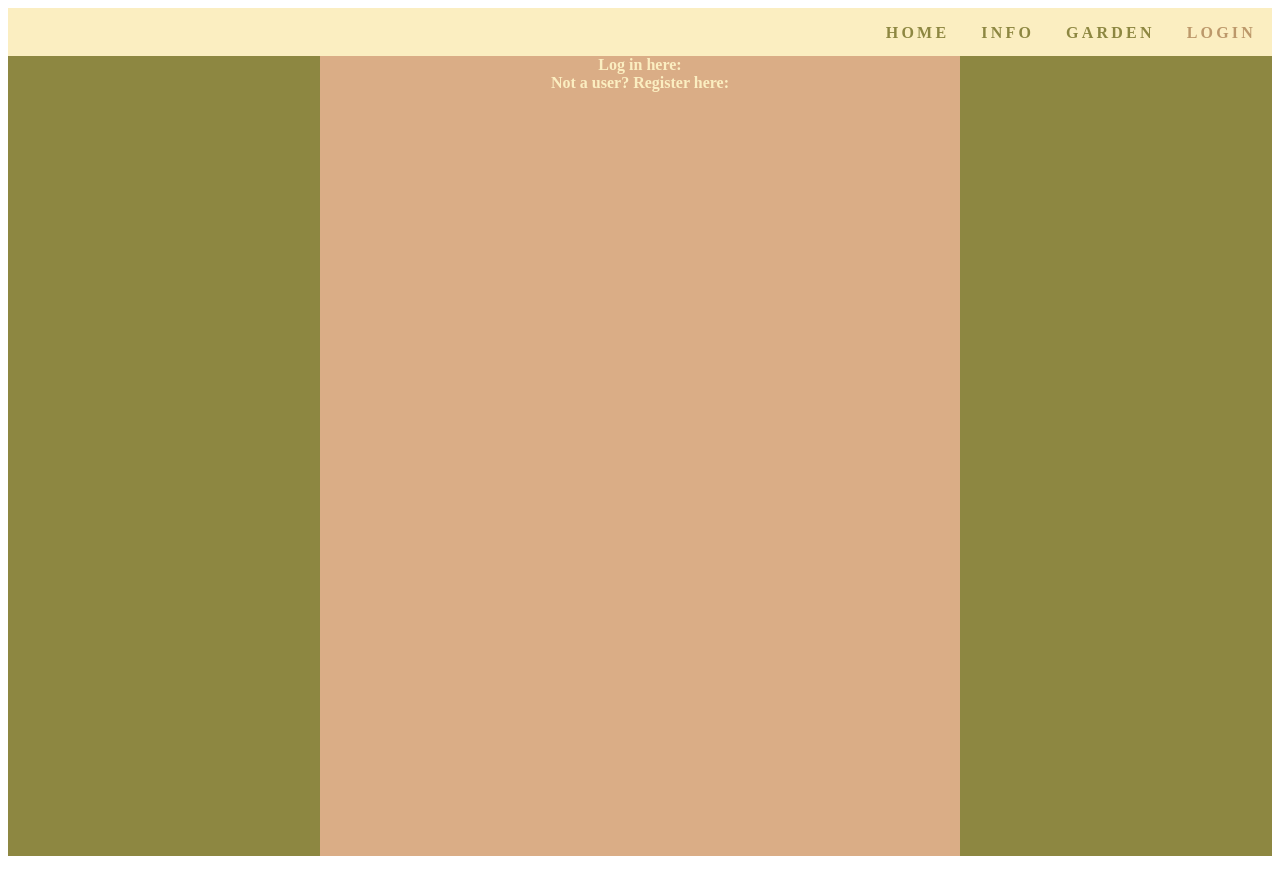
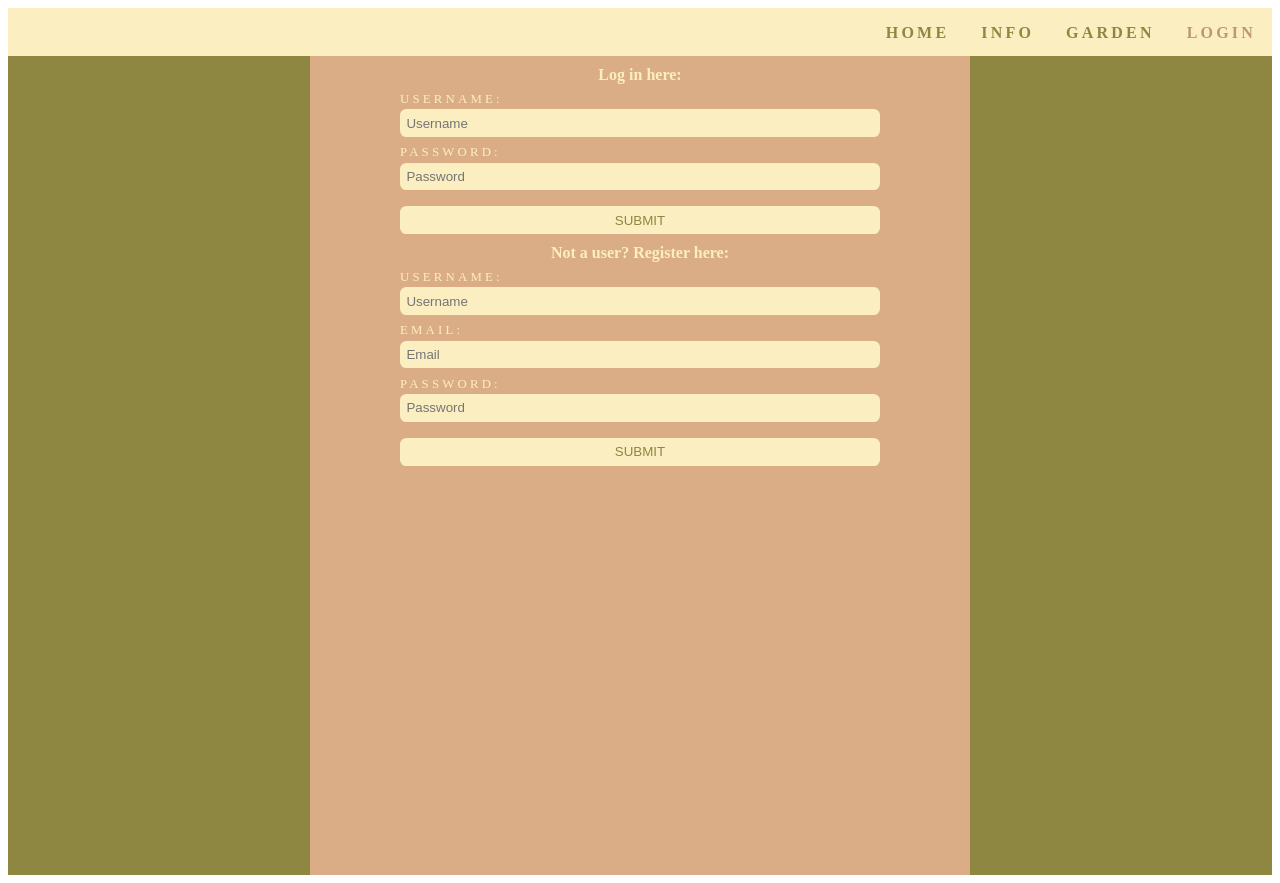
Before and after one commit to YouGuavas/gardening-tracker, a React (Create React App) app in the folder client/: page /login in a window 1280 px wide. Built offline with nearby package versions, Linux system fonts and the light colour scheme; the HTML template or start-up script is replaced by a standard one.

Commit message:
Initialize Login component

```diff
--- a/client/src/components/Login.js
+++ b/client/src/components/Login.js
@@ -1,12 +1,58 @@
+import '../styles/Login.scss';
+
+
 export const Login = (props) => {
   return (
-    <div className="main">
-      <form>
-        Log in here:
+    <div className="main form-container">
+
+
+      <form name="login">
+
+        <h4 className="form-title">Log in here:</h4>
+
+        <div className="container-full">
+          <label for="username">Username:</label>
+          <input type="text" name="username" placeholder="Username"/>
+        </div>
+
+        <div className="container-full">
+          <label for="password">Password:</label>
+          <input type="password" name="password" placeholder="Password"/>
+        </div>
+
+        <div className="container-full">
+          <input className="submit-button" type="submit" name="submit"/>
+        </div>
+
       </form>
-      <form>
-        Not a user? Register here:
+
+
+      <form name="register">
+
+        <h4 className="form-title">Not a user? Register here:</h4>
+
+        <div className="container-full">
+          <label for="username">Username:</label>
+          <input type="text" name="username" placeholder="Username"/>
+        </div>
+
+        <div className="container-full">
+          <label for="email">Email:</label>
+          <input type="email" name="email" placeholder="Email"/>
+        </div>
+
+        <div className="container-full">
+          <label for="password">Password:</label>
+          <input type="password" name="password" placeholder="Password"/>
+        </div>
+
+        <div className="container-full">
+          <input className="submit-button" type="submit" name="submit"/>
+        </div>
+
       </form>
+
+
     </div>
   )
 }
--- /dev/null
+++ b/client/src/styles/Login.scss
@@ -0,0 +1,54 @@
+@import '../utils/_variables.scss';
+
+.form-container {
+  position: relative;
+  padding: 0.6rem;
+
+  form {
+    width: 75%;
+    margin: 0 auto;
+    padding-bottom: 0.6rem;
+    position: relative;
+    h4.form-title {
+      margin: 0;
+    }
+    .container-full {
+      width: 100%;
+      margin-top: 0.4rem;
+
+      input {
+        width: 100%;
+        box-sizing: border-box;
+        padding: 0.4rem;
+        border-radius: 0.4rem;
+        border: 0;
+        background-color: $color-4;
+        color: $color-1;
+        &:focus {
+          outline: 0.2rem solid $color-1;
+        }
+        &.submit-button {
+          font-weight: 400;
+          text-transform: uppercase;
+          cursor: pointer;
+          transition: 0.3s;
+          margin-top: 0.6rem;
+          &:hover {
+            background-color: $color-5;
+            color: $color-4;
+          }
+        }
+      }
+      label {
+        width: 100%;
+        text-transform: uppercase;
+        font-weight: 400;
+        letter-spacing: 0.2rem;
+        font-size: 0.8rem;
+        line-height: 1.2rem;
+        display: block;
+        text-align: left;
+      }
+    }
+  }
+}
```
